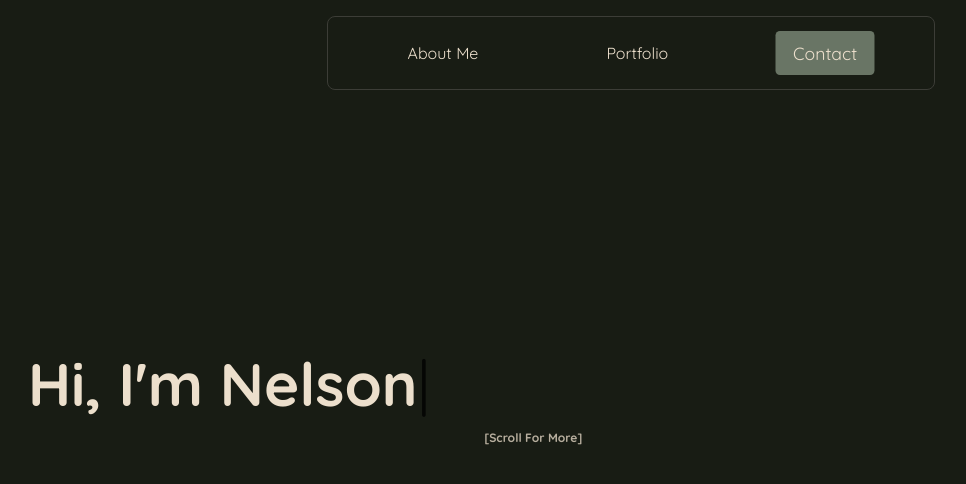
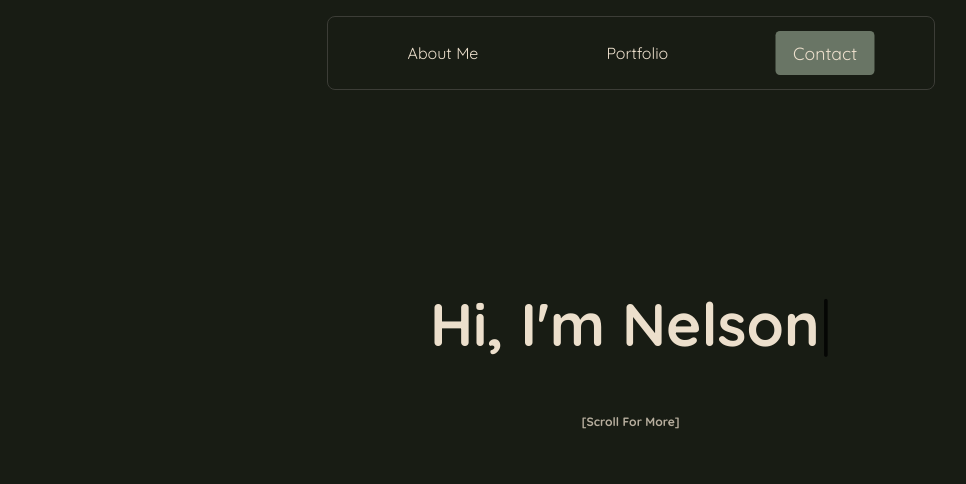
Before and after one commit to nelsonthelad/personal-site, a React (Vite) app: page / in a window 1280 px wide. Shown: the top 484 px of the page, without its empty margins (9-975 px from the left). Built offline with nearby package versions, Linux system fonts and the light colour scheme.

Commit message:
Reworked Animations

```diff
--- a/src/app.jsx
+++ b/src/app.jsx
@@ -11,11 +11,11 @@
 export default function App() {
   const { scrollYProgress } = useScroll();
 
-  // Hero text only moves left
-  const heroTextX = useTransform(scrollYProgress, [0, 0.3], ["0%", "-100%"]);
+  const heroTextY = useTransform(scrollYProgress, [0, 0.3], ["0%", "-100%"]);
+  const heroTextOpacity = useTransform(scrollYProgress, [0, 0.3], [1, 0]);
 
-  // Update about section to only move horizontally
-  const aboutX = useTransform(scrollYProgress, [0.0, 0.3], ["100%", "0%"]);
+  // Other sections animate up from bottom
+  const aboutY = useTransform(scrollYProgress, [0.0, 0.3], ["100%", "0%"]);
 
   // Other sections animate up from bottom
   const portfolioY = useTransform(scrollYProgress, [0.5, 0.7], ["50px", "0px"]);
@@ -55,8 +55,8 @@
         <div className="flex flex-col items-center space-y-4">
           <motion.div
             style={{
-              x: heroTextX,
-              opacity: useTransform(scrollYProgress, [0.6, 0.7], [1, 0])
+              y: heroTextY,
+              opacity: heroTextOpacity
             }}
             className="flex flex-col items-center justify-center text-center"
           >
@@ -64,7 +64,7 @@
           </motion.div>
           <motion.div
             style={{
-              x: heroTextX,
+              y: heroTextY,
               opacity: useTransform(scrollYProgress, [0.1, 0.2], [1, 0])
             }}
             animate={{
@@ -82,20 +82,19 @@
       </section>
 
       {/* About Section - Sticky header with scrolling cards */}
-      <section className="container mx-auto px-4 py-16 min-h-screen relative">
+      <section className="container mx-auto px-4 py-16 min-h-screen sticky top-0 flex items-center justify-center">
         <motion.div
           style={{
-            x: aboutX,
-            y: 0,
+            y: aboutY,
             opacity: aboutOpacity
           }}
-          className="w-1/2 flex flex-col space-y-8 ml-auto top-4"
+          className="flex flex-col items-center justify-center space-y-8 w-full"
         >
-          <div className="flex flex-row items-center justify-center bg-primary space-x-4 mb-8 w-1/2 mx-auto">
+          <div className="flex flex-row items-center justify-center bg-primary space-x-4 mb-8">
             <h2 className="text-3xl font-bold text-white">About Me</h2>
             <img src={profile} alt="Nelson Daniels" className="w-12 h-12" />
           </div>
-          <div className="grid grid-cols-1 gap-8 w-full">
+          <div className="items-center justify-center">
             <Carousel cards={carouselCards} />
           </div>
         </motion.div>
--- a/src/components/Card.jsx
+++ b/src/components/Card.jsx
@@ -2,7 +2,7 @@
 
 const Card = ({ title, paragraph }) => {
   return (
-    <div className="bg-transparent">
+    <div className="bg-transparent max-w-screen-sm max-h-screen-sm">
       <div className="mx-4 mb-4 rounded-lg border border-secondary p-4 hover:border-accent transition duration-300">
         <div className="container flex flex-col justify-left">
           {title && <h1 className="text-white text-2xl font-semibold mb-2 mb-6">{title}</h1>}
--- a/src/components/Carousel.jsx
+++ b/src/components/Carousel.jsx
@@ -23,7 +23,9 @@
           transition={{ duration: 0.3 }}
           className="w-full"
         >
-          {cards[currentCard]}
+          <div className="w-full h-[400px] overflow-hidden">
+            {cards[currentCard]}
+          </div>
         </motion.div>
       </AnimatePresence>
 
--- a/src/components/Content.jsx
+++ b/src/components/Content.jsx
@@ -43,8 +43,6 @@
           <hr />
           <li><span>I previously led a robotics team to multiple championship wins.</span></li>
           <hr />
-          <li><span>I thrive in collaborative environments and enjoy solving complex problems.</span></li>
-          <hr />
           <li><span>Whether through coding, designing interactive web applications, or working on hardware innovations, I am always eager to innovate.</span></li>
         </ul>
       </>
```
